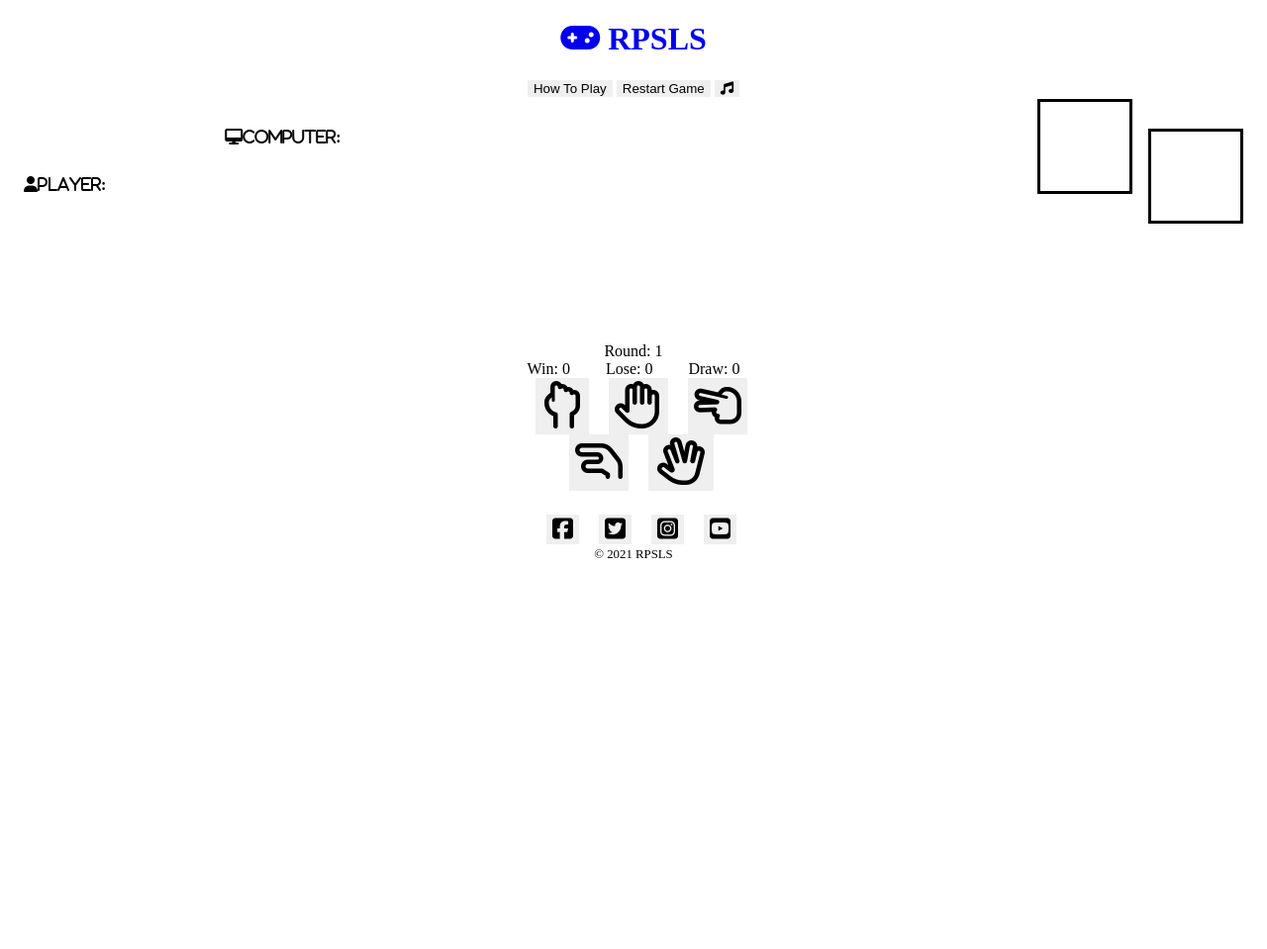
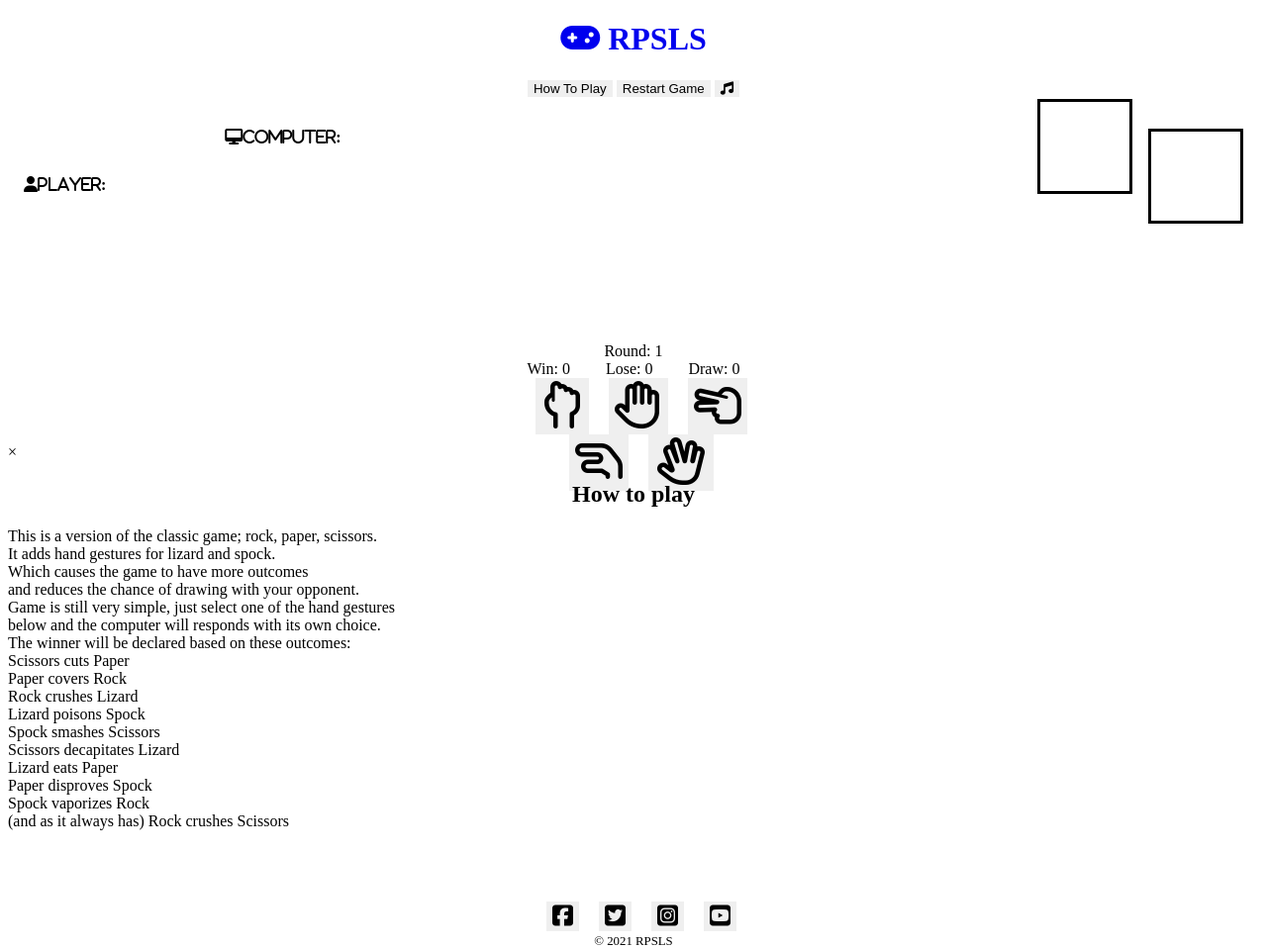
Before and after one commit to Awoyalejohn/RPSLS, a plain HTML site: page index.html in a window 1280 px wide. Shown: the whole page at 99% size. Before the commit the page ends 800 px from the top, so only its background shows below. Drawn offline with Linux system fonts and the light colour scheme.

Commit message:
added text content for how to play modal

```diff
--- a/index.html
+++ b/index.html
@@ -82,7 +82,27 @@
     </section>
     <section class="modals">
       <div class="how-to-play-modal">
-        <div class="how-to-play-content"></div>
+        <div class="how-to-play-content">
+          <span class="close">&times;</span>
+          <h1>How to play</h1>
+          <p>This is a version of the classic game; rock, paper, scissors.<br>
+             It adds hand gestures for lizard and spock.<br>
+             Which causes the game to have more outcomes<br>
+             and reduces the chance of drawing with your opponent.<br>
+             Game is still very simple, just select one of the hand gestures<br>
+             below and the computer will responds with its own choice.<br>
+             The winner will be declared based on these outcomes:<br>
+             Scissors cuts Paper<br>
+             Paper covers Rock<br>
+             Rock crushes Lizard<br>
+             Lizard poisons Spock<br>
+             Spock smashes Scissors<br>
+             Scissors decapitates Lizard<br>
+             Lizard eats Paper<br>
+             Paper disproves Spock<br>
+             Spock vaporizes Rock<br>
+             (and as it always has) Rock crushes Scissors</p>
+        </div>
       </div>
 
       <div class="round-win round-modal">
```
